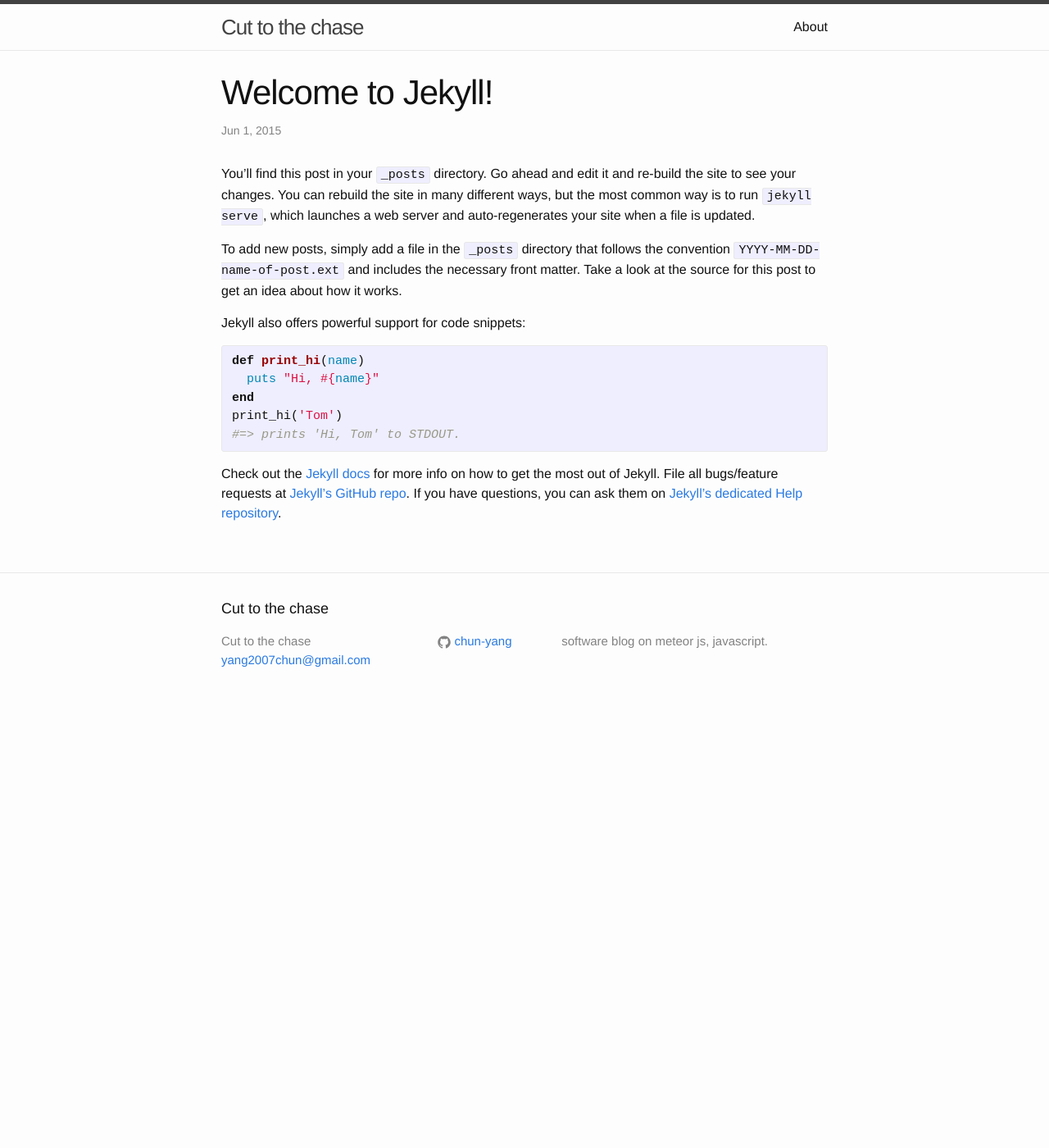
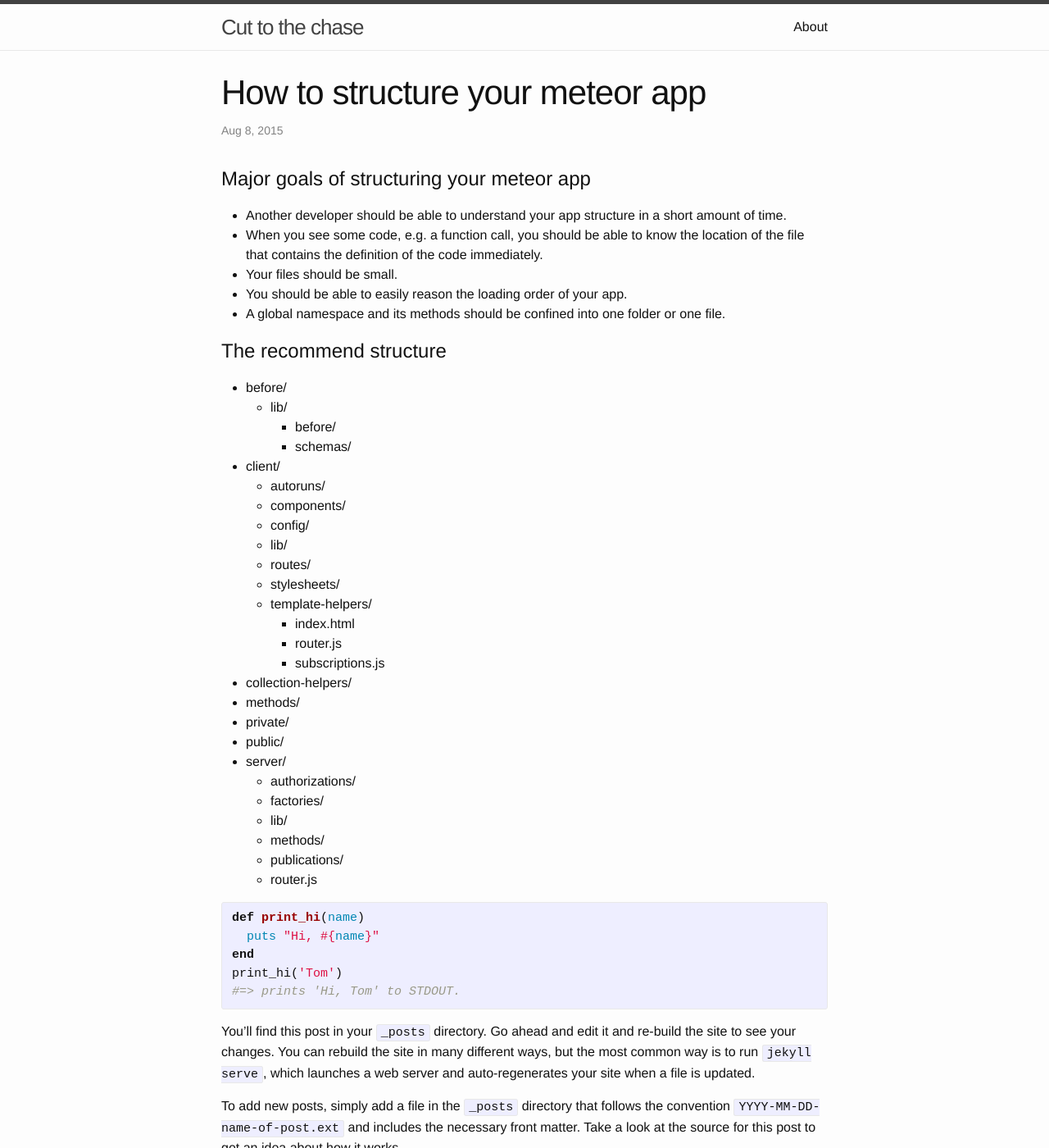
Before and after one commit to Chun-Yang/Chun-Yang.github.io, a Jekyll site: the page built from _posts/2015-08-08-how-to-structure-meteor-app.markdown, in a window 1280 px wide and 1400 px high. Shown: the whole window at 82% size. Built offline with Jekyll 4.4.1, drawn with Linux system fonts in a browser that asks for light colours; some of the changed text lies outside the part shown.

Commit message:
update posts

```diff
--- a/_config.yml
+++ b/_config.yml
@@ -2,7 +2,7 @@
 title: Cut to the chase
 email: yang2007chun@gmail.com
 description: > # this means to ignore newlines until "baseurl:"
-  software blog on meteor js, javascript.
+  software blog on meteor js, vim
 baseurl: "" # the subpath of your site, e.g. /blog/
 url: "http://chun-yang.github.io/" # the base hostname & protocol for your site
 github_username:  chun-yang
--- a/_posts/2015-06-01-welcome-to-jekyll.markdown
+++ b/_posts/2015-08-08-how-to-structure-meteor-app.markdown
@@ -1,9 +1,57 @@
 ---
 layout: post
-title:  "Welcome to Jekyll!"
-date:   2015-06-01 22:56:27
-categories: jekyll update
+title:  "How to structure your meteor app"
+date:   2015-08-08 09:48:00
+categories: meteor
 ---
+
+# Major goals of structuring your meteor app
+- Another developer should be able to understand your app structure in a
+  short amount of time.
+- When you see some code, e.g. a function call, you should be able to know the
+  location of the file that contains the definition of the code immediately.
+- Your files should be small.
+- You should be able to easily reason the loading order of your app.
+- A global namespace and its methods should be confined into one folder or one
+  file.
+
+# The recommend structure
+- before/
+  - lib/
+    - before/
+    - schemas/
+- client/
+  - autoruns/
+  - components/
+  - config/
+  - lib/
+  - routes/
+  - stylesheets/
+  - template-helpers/
+    - index.html
+    - router.js
+    - subscriptions.js
+- collection-helpers/
+- methods/
+- private/
+- public/
+- server/
+  - authorizations/
+  - factories/
+  - lib/
+  - methods/
+  - publications/
+  - router.js
+
+
+{% highlight ruby %}
+def print_hi(name)
+  puts "Hi, #{name}"
+end
+print_hi('Tom')
+#=> prints 'Hi, Tom' to STDOUT.
+{% endhighlight %}
+
 You’ll find this post in your `_posts` directory. Go ahead and edit it and re-build the site to see your changes. You can rebuild the site in many different ways, but the most common way is to run `jekyll serve`, which launches a web server and auto-regenerates your site when a file is updated.
 
 To add new posts, simply add a file in the `_posts` directory that follows the convention `YYYY-MM-DD-name-of-post.ext` and includes the necessary front matter. Take a look at the source for this post to get an idea about how it works.
```
Also changed, not shown: about.md (+1 -5 lines).
